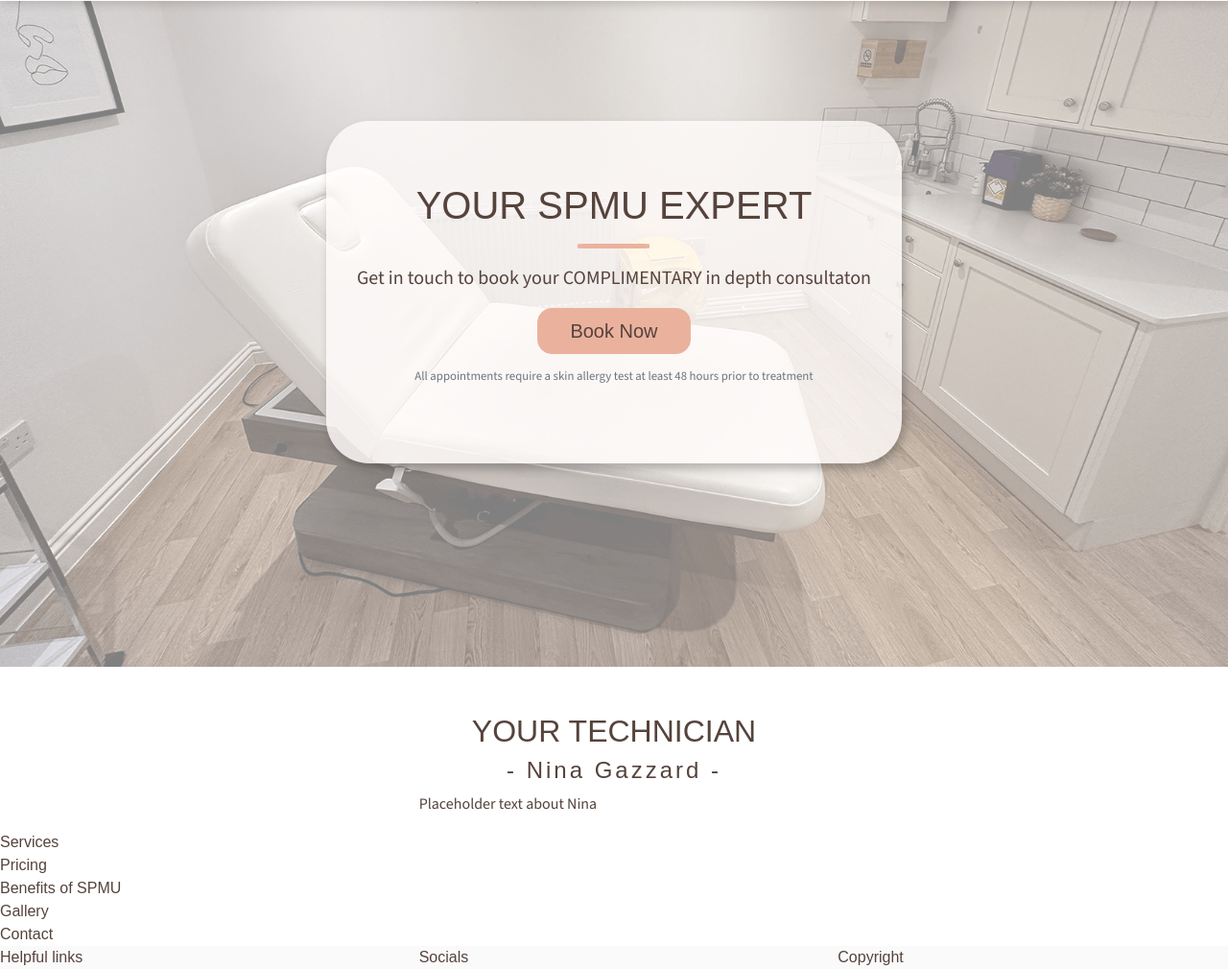
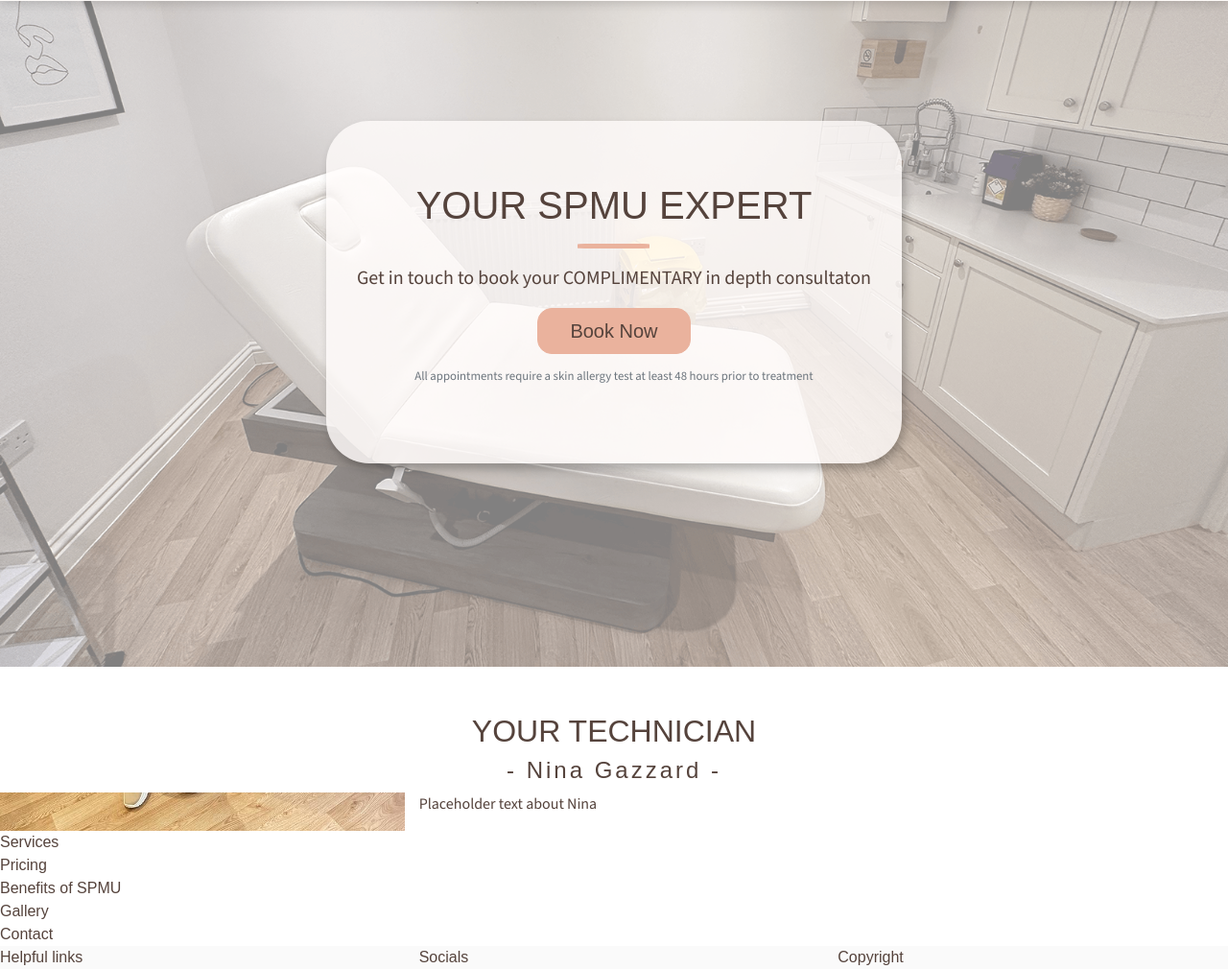
Before and after one commit to sdthomas91/n-g-spmu, a plain HTML site: page index.html in a window 1280 px wide. Shown: the part 105-1115 px from the top of the page at 96% size. Drawn offline with nearby package versions, Linux system fonts and the light colour scheme.

Commit message:
add image of nina to images folder

```diff
--- a/assets/css/style.css
+++ b/assets/css/style.css
@@ -164,7 +164,19 @@ p {
 
 /* ----------------------------- Technician */
 
+#ng-img {
+    background: url(/assets/images/nina-gazzard.jpg) no-repeat bottom left;
+    -webkit-background-size: cover;
+    -moz-background-size: cover;
+    -o-background-size: cover;
+    background-size: cover;
 
+    display: flex;
+    align-items: center;
+    justify-content: center;
+
+    position: relative;
+}
 
 /* ----------------------------- Footer */
 
--- a/index.html
+++ b/index.html
@@ -88,9 +88,9 @@
                 </h4>
             </div>
         </div>
-        <div class="row">
-            <div class="col-4">
-                <img>
+        <div class="row justify-content-md-center technician-container">
+            <div class="col-4" id="ng-img">
+
             </div>
             <div class="col-8">
                 <p>
```
Also changed, not shown: assets/images/nina-gazzard.jpg (added).
